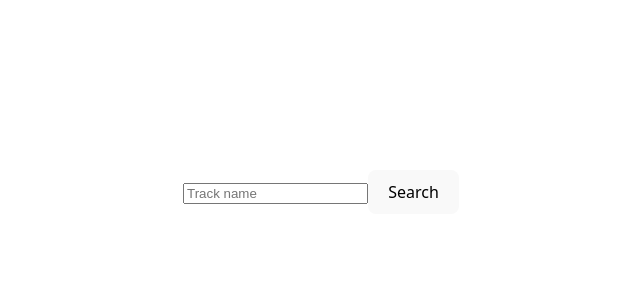
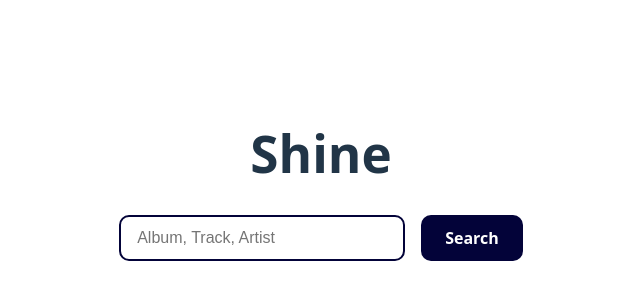
Before and after one commit to Iced-code/shine, a React (Vite) app: page / in a window 1280 px wide. Shown: the part 208-508 px from the top of the page, without its empty margins (319-959 px from the left). Built offline with nearby package versions, Linux system fonts and the light colour scheme.

Commit message:
UI updates

```diff
--- a/src/App.css
+++ b/src/App.css
@@ -3,28 +3,6 @@
   margin: 0 auto;
   padding: 2rem;
   text-align: center;
-}
-
-.logo {
-  height: 6em;
-  padding: 1.5em;
-  will-change: filter;
-  transition: filter 300ms;
-}
-.logo:hover {
-  filter: drop-shadow(0 0 2em #646cffaa);
-}
-.logo.react:hover {
-  filter: drop-shadow(0 0 2em #61dafbaa);
-}
-
-@keyframes logo-spin {
-  from {
-    transform: rotate(0deg);
-  }
-  to {
-    transform: rotate(360deg);
-  }
 }
 
 @media (prefers-reduced-motion: no-preference) {
@@ -42,14 +20,86 @@ body {
   transition: background-color 0.2s ease;
 }
 
+/* Search Form */
+.searchForm {
+  display: flex;
+  justify-content: center;
+  gap: 1rem;
+  margin-bottom: 2rem;
+  flex-wrap: wrap;
+}
+
+.searchInput {
+  padding: 0.75rem 1rem;
+  border: 2px solid #030339;
+  border-radius: 10px;
+  font-size: 1rem;
+  width: 250px;
+  outline: none;
+  transition: box-shadow 0.2s ease-in-out;
+}
+
+.searchInput:focus {
+  box-shadow: 0 0 8px rgba(3, 3, 57, 0.4);
+}
+
+.searchButton {
+  padding: 0.75rem 1.5rem;
+  background-color: #030339;
+  color: white;
+  border: none;
+  border-radius: 10px;
+  font-weight: bold;
+  cursor: pointer;
+  transition: background-color 0.2s ease;
+}
+
+.searchButton:hover {
+  background-color: #1a1a6d;
+}
+
+.loading-text {
+  font-size: 1.2rem;
+  color: #555;
+  margin-top: 1rem;
+}
+
+/* Album Image */
+.albumCoverImage {
+  width: 300px;
+  max-width: 90%;
+  border-radius: 16px;
+  margin-bottom: 1rem;
+  transition: transform 0.3s ease;
+}
+
+.albumCoverImage:hover {
+  transform: scale(1.03);
+}
+
+.albumTitle {
+  font-size: 2rem;
+  font-weight: bold;
+  color: #030339;
+  margin-bottom: 0.25rem;
+}
+
+.albumMeta {
+  color: #222;
+  font-size: 1rem;
+  margin-bottom: 1.5rem;
+}
+
+
 .albumCoverImage {
   border-radius: 12px;
   width: 300px;
   transition: ease 0.2s;
 }
 .albumCoverImage:hover {
-  width: 350px;
+  width: 330px;
   height: auto;
+  box-shadow: 0 0 16px rgba(0,0,0,0.3);
 }
 
 .track-list {
@@ -69,7 +119,6 @@ body {
   overflow: hidden;
   z-index: 1;
 
-  /* Add this transition */
   transition: background-color 0.2s ease, border-left 0.3s ease;
   border-left: 0px solid transparent; /* default state */
 }
@@ -88,44 +137,6 @@ body {
   display: inline;
 }
 
-.track-meta .popularity {
-  text-align: right;
-}
-
-
-/* Shine effect */
-/* .track-item::before {
-  content: '';
-  position: absolute;
-  top: 0;
-  left: -75%;
-  width: 50%;
-  height: 100%;
-
-  background: linear-gradient(
-    120deg,
-    rgba(255, 255, 255, 0) 0%,
-    rgba(0, 8, 255, 0.25) 25%,
-    rgb(255, 255, 255, 0.5) 50%,
-    rgba(0, 8, 255, 0.25) 75%,
-    rgba(255, 255, 255, 0) 100%
-  );
-  transform: skewX(-25deg);
-}
-
-.track-item:hover::before {
-  animation: shine 0.75s ease-out;
-}
-
-@keyframes shine {
-  0% {
-    left: -75%;
-  }
-  100% {
-    left: 125%;
-  }
-} */
-
 .track-item::before {
   content: '';
   position: absolute;
@@ -140,6 +151,12 @@ body {
     rgba(0, 255, 255, 0.4) 50%,
     rgba(255, 255, 0, 0.2) 75%,
     rgba(255, 0, 255, 0) 100%
+
+    /* rgba(255, 255, 255, 0) 0%,
+    rgba(25, 255, 255, 0.2) 25%,
+    rgba(0, 255, 255, 0.4) 50%,
+    rgba(25, 255, 255, 0.2) 75%,
+    rgba(255, 255, 255, 0) 100% */
   );
   transform: skewX(-20deg);
   opacity: 0;
@@ -165,16 +182,10 @@ body {
   }
 }
 
-
 .track-item > * {
   position: relative;
   z-index: 2;
 }
-
-
-
-
-
 
 .track-header {
   margin-bottom: 8px;
--- a/src/App.jsx
+++ b/src/App.jsx
@@ -35,37 +35,27 @@ function App() {
     setInput("");
   };
 
-  useEffect(() => {
-   /*  const fetchArtist = async () => {
-      // const res = await fetch(`http://localhost:5000/artist/${artistID}`);
-      const res = await fetch(`http://localhost:5000/artist/getArtist`);
-      const data = await res.json();
-      setArtist(data)
-    };
-
-    fetchArtist(); */
-  })
-
   return (
     <div className='card'>
       {(
         <>
+          <h1>Shine</h1>
           <form onSubmit={fetchArtist} className='searchForm'>
             <input
               className='searchInput'
               type='text'
-              placeholder='Track name'
+              placeholder='Album, Track, Artist'
               value={input}
               onChange={(e) => {setInput(e.target.value)}}
             />
-            <button type="submit">Search</button>
+            <button type="submit" className='searchButton'>Search</button>
             {/* <button type='button' onClick={fetchArtist}>Load artist info</button> */}
           </form>
         </>
       )}
       {isLoading && (
         <>
-          <p>Loading...</p>
+          <p className='loading-text'>Loading...</p>
         </>
       )}
 
@@ -74,8 +64,8 @@ function App() {
           <a href={`https://open.spotify.com/album/${album.id}`} target='_blank'>
             <img className="albumCoverImage" src={album.images[0].url} alt="Album Cover" />
           </a>
-          <h2>{album.name}</h2>
-          <p>{album.artists.map(a => a.name).join(", ")} Released: {album.release_date}</p>
+          <h2 className='albumTitle'>{album.name}</h2>
+          <p className='albumMeta'>{album.artists.map(a => a.name).join(", ")} Released: {album.release_date}</p>
           <p></p>
 
           <ul className="track-list">
```
